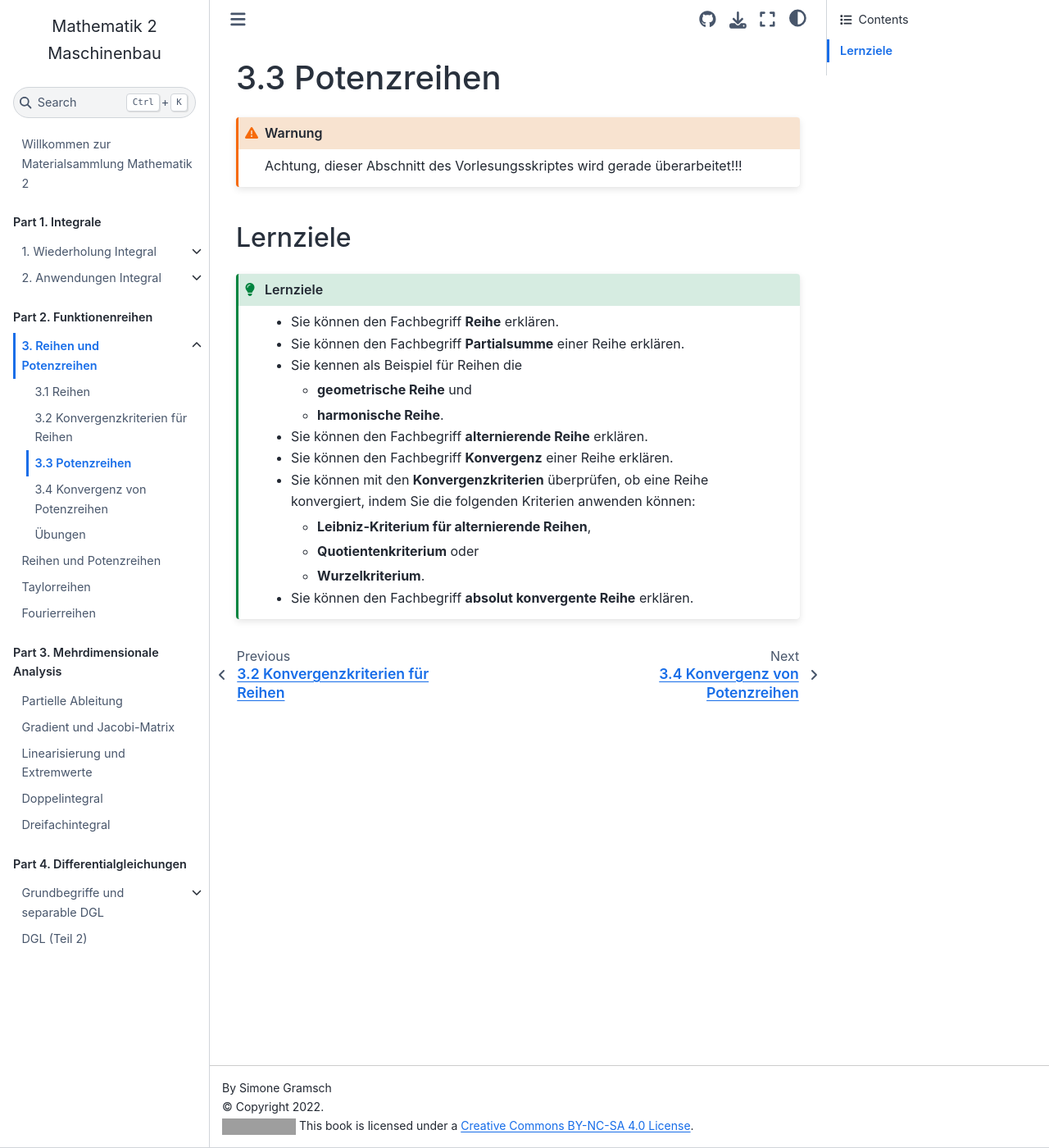
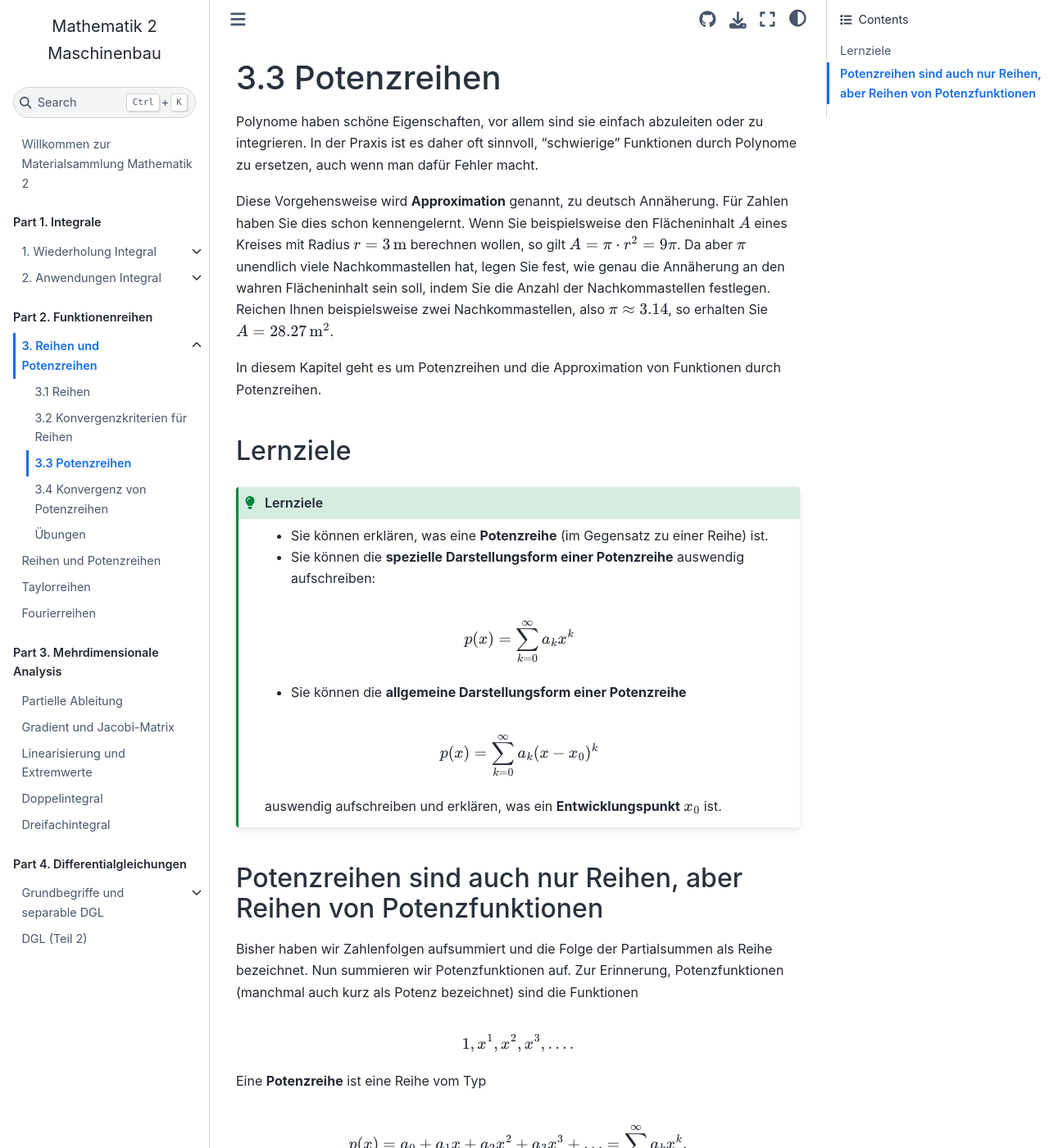
Before and after one commit to gramschs/book_mathe02, a Jupyter Book: the page built from doc/chapter03/chapter03_sec03.md, in a window 1280 px wide and 1400 px high. Shown: the whole window at 82% size. Built offline with Jupyter Book 1.0.4 settings and Sphinx 7.4.7 and the Sphinx Book theme 1.1.4, drawn with Linux system fonts in a browser that asks for light colours; some of the changed text lies outside the part shown; grey boxes are pictures that could not be loaded.

Commit message:
chapter03, sec 1-4 ready

````diff
--- a/doc/chapter03/chapter03_sec03.md
+++ b/doc/chapter03/chapter03_sec03.md
@@ -1,25 +1,82 @@
 # 3.3 Potenzreihen
 
-```{admonition} Warnung
-:class: warning
-Achtung, dieser Abschnitt des Vorlesungsskriptes wird gerade überarbeitet!!!
-```
+Polynome haben schöne Eigenschaften, vor allem sind sie einfach abzuleiten oder
+zu integrieren. In der Praxis ist es daher oft sinnvoll, "schwierige" Funktionen
+durch Polynome zu ersetzen, auch wenn man dafür Fehler macht.
 
+Diese Vorgehensweise wird **Approximation** genannt, zu deutsch Annäherung. Für
+Zahlen haben Sie dies schon kennengelernt. Wenn Sie beispielsweise den
+Flächeninhalt $A$ eines Kreises mit Radius $r = 3 \,\text{m}$ berechnen wollen,
+so gilt $A = \pi \cdot r^2 = 9\pi$. Da aber $\pi$ unendlich viele
+Nachkommastellen hat, legen Sie fest, wie genau die Annäherung an den wahren
+Flächeninhalt sein soll, indem Sie die Anzahl der Nachkommastellen festlegen.
+Reichen Ihnen beispielsweise zwei Nachkommastellen, also $\pi \approx 3.14$, so
+erhalten Sie $A = 28.27 \,\text{m}^2$.
+
+In diesem Kapitel geht es um Potenzreihen und die Approximation von Funktionen durch Potenzreihen.
 
 ## Lernziele
 
 ```{admonition} Lernziele
 :class: tip
-* Sie können den Fachbegriff **Reihe** erklären.
-* Sie können den Fachbegriff **Partialsumme** einer Reihe erklären.
-* Sie kennen als Beispiel für Reihen die
-    * **geometrische Reihe** und
-    * **harmonische Reihe**.
-* Sie können den Fachbegriff **alternierende Reihe** erklären.
-* Sie können den Fachbegriff **Konvergenz** einer Reihe erklären.
-* Sie können mit den **Konvergenzkriterien** überprüfen, ob eine Reihe konvergiert, indem Sie die folgenden Kriterien anwenden können:
-    * **Leibniz-Kriterium für alternierende Reihen**,
-    * **Quotientenkriterium** oder
-    * **Wurzelkriterium**.
-* Sie können den Fachbegriff **absolut konvergente Reihe** erklären.
+* Sie können erklären, was eine **Potenzreihe** (im Gegensatz zu einer Reihe) ist.
+* Sie können die **spezielle Darstellungsform einer Potenzreihe** auswendig aufschreiben:
+
+$$p(x)=\sum_{k=0}^{\infty} a_k x^k$$
+
+* Sie können die **allgemeine Darstellungsform einer Potenzreihe**
+
+$$p(x)=\sum_{k=0}^{\infty} a_k (x-x_0)^k$$
+auswendig aufschreiben und erklären, was ein **Entwicklungspunkt** $x_0$ ist.
 ```
+
+## Potenzreihen sind auch nur Reihen, aber Reihen von Potenzfunktionen
+
+Bisher haben wir Zahlenfolgen aufsummiert und die Folge der Partialsummen als
+Reihe bezeichnet. Nun summieren wir Potenzfunktionen auf. Zur Erinnerung,
+Potenzfunktionen (manchmal auch kurz als Potenz bezeichnet) sind die Funktionen
+
+$$1, x^1, x^2, x^3, \ldots.$$
+
+Eine **Potenzreihe** ist eine Reihe vom Typ
+
+$$p(x)=a_0 + a_1x + a_2x^2 + a_3 x^3 + \ldots = \sum_{k=0}^{\infty}a_k x^k.$$
+
+Die reellen Zahlen $a_0, a_1, a_2, \ldots$ nennt man **Koeffizienten** der Potenzreihe.
+
+
+Die Potenzfunktionen $x, x^2, x^3, \ldots$ gehen alle durch den Punkt $(0,0)$
+den Koordinatenursprung. Damit verbunden sind auch spezielle
+Symmetrieeigenschaften. Beispielsweise sind die Potenzfunktionen $x, x^3, x^5,
+x^7, \ldots$ punktsymmetrisch zu $(0,0)$. Und die Potenzfunktionen mit geraden
+Exponenten $x^2, x^4, x^6, \ldots$ sind symmetrisch zur y-Achse. Wenn nicht den
+Koordinatenursprung so im Mittelpunkt stehen soll, sondern beispielsweise der
+Punkt $(x_0,y_0)$, müssen wir die Potenzfunktionen leicht modifizieren. Durch
+Additionn von y_0 werden die Potenzfunktionen nach oben (wenn $y_0 > 0$) oder
+unten (wenn $y_0 < 0$) verschoben. In der Potenzreihe gibt es schon so einen
+Summanden, nämlich $a_0$. Also brauchen wir nur $a_0=y_0$ setzen, damit nun die
+Symmetrie/Punktsymmetrie sich auf den Punkt $(0, y_0)$ bezieht.
+
+Als nächstes möchten wir aber die Potenzfunktionen noch so modifizieren, dass
+die Punktsymmetrie bzw. Symmetrie der Potenzfunktionen sich auf die x-Koordinate
+$x_0$ bezieht. Dazu müssen wir von jedem $x$ den Wert $x_0$ abziehen und dann
+die Potenz bilden, also $(x-x_0)^k$ verwenden.
+
+```{admonition} Was ist ... eine Potenzreihe?
+Eine **Potenzreihe** ist eine Reihe vom Typ
+
+\begin{align*}
+p(x) &= a_0 + a_1\cdot(x-x_0) + a_2\cdot(x-x_0)^2 + a_3\cdot(x-x_0)^3 + \ldots = \\
+     &= \sum_{k=0}^{\infty} a_k \cdot (x-x_0)^k.
+\end{align*}
+
+Die reellen Zahlen $a_0, a_1, a_2, \ldots$ nennt man **Koeffizienten** der Potenzreihe. Der Punkt $x_0$ wird **Entwicklungspunkt** genannt.
+```
+
+Dabei wird der spezielle Punkt $x_0$ in der Industrie **Arbeitspunkt** genannt,
+in der Mathematik sagen wir aber Entwicklungspunkt oder Entwicklungsstelle. Der
+Wert $y_0 =  a_0$ hat keinen besonderen Namen.
+
+Übrigens: Nur weil die Potenzfunktionen symmetrisch oder punktsymmetrisch zum
+Entwicklungspunkt sind, heißt das nicht, dass die Summe der Potenzfunktionen
+irgendeine Symmetrieeigenschaft besitzt.
````
Also changed, not shown: doc/chapter03/chapter03_sec02.md (+2 -2 lines), doc/chapter03/chapter03_sec04.md (+73 -18 lines).
